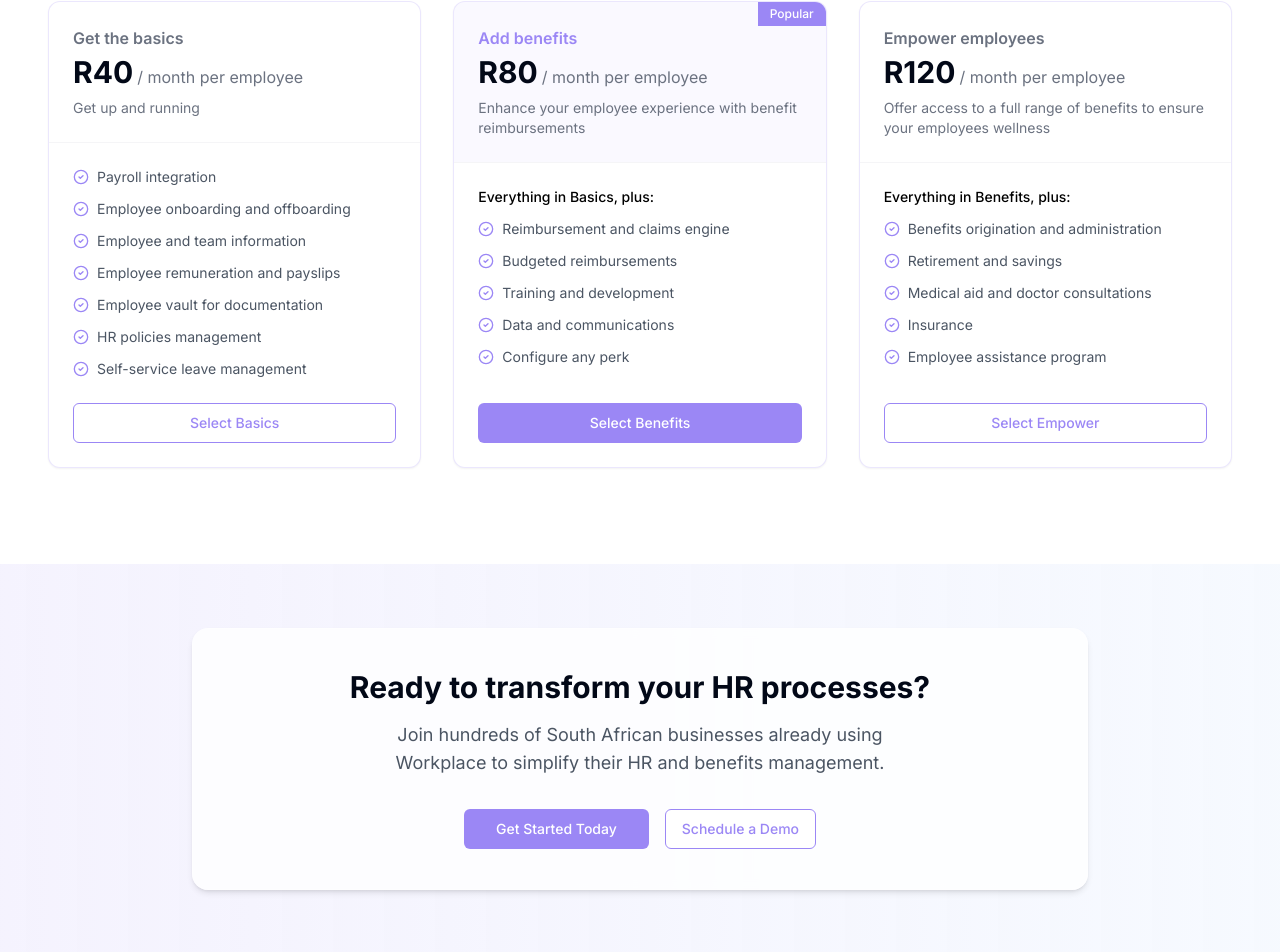
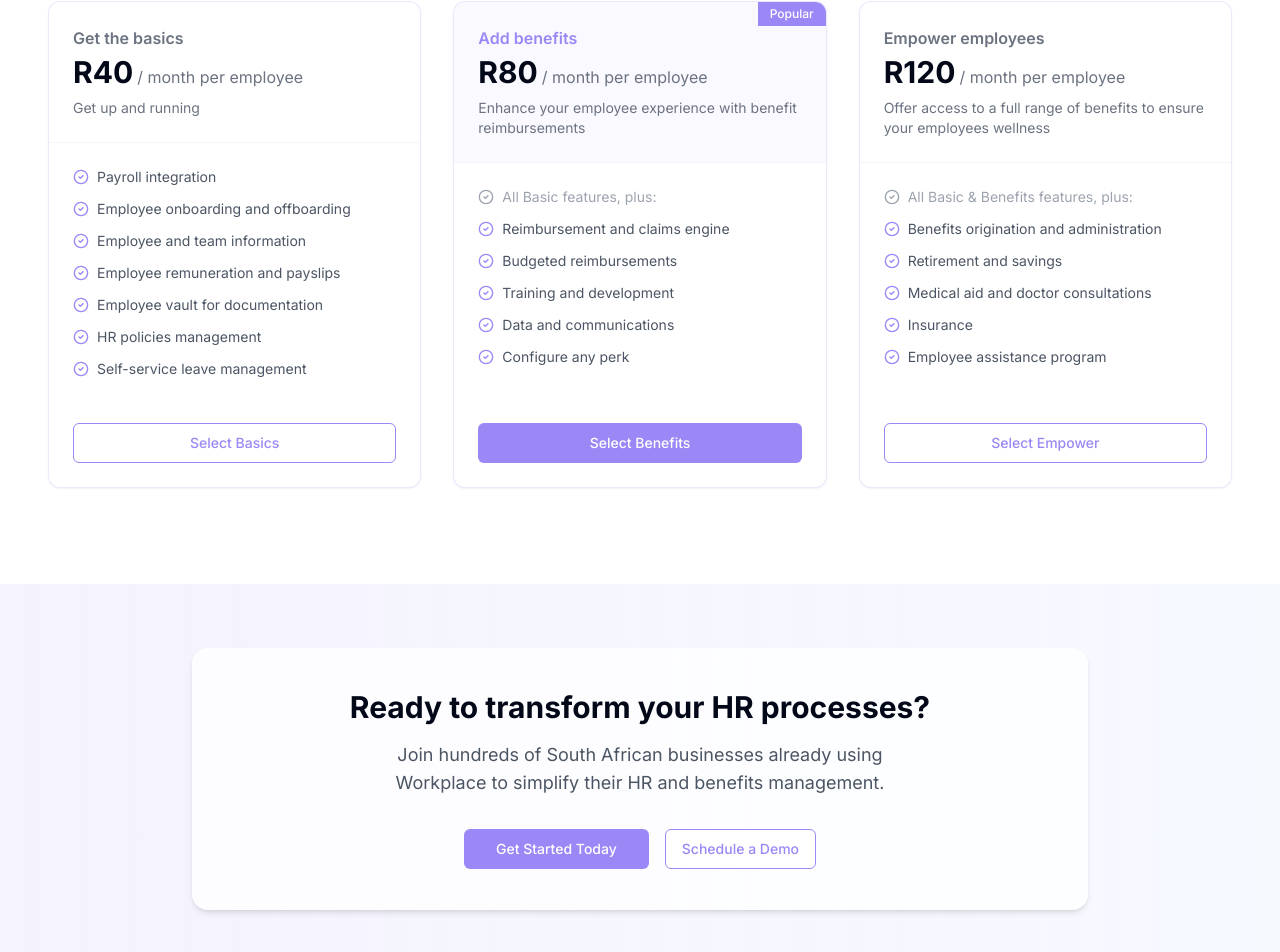
Before and after one commit to DennisCharlesWilliams/workplace-3f85ba4f, a React (Vite) app: page / in a window 1280 px wide. Shown: the part 1563-2515 px from the top of the page. Built offline with nearby package versions, Linux system fonts and the light colour scheme.

Commit message:
Align package option bullets
The package option bullet points will be aligned to improve readability and ensure consistency across all package options.  The third column will now include the basic package features and highlight what is extra in the other packages.

```diff
--- a/src/pages/Index.tsx
+++ b/src/pages/Index.tsx
@@ -278,8 +278,9 @@ const Index = () => {
 
               <div className="package-card-content">
                 <ul className="space-y-3">
-                  <li className="feature-list-item font-medium text-black">
-                    <span>Everything in Basics, plus:</span>
+                  <li className="feature-list-item text-gray-400">
+                    <CheckCircle2 className="h-4 w-4 text-gray-400 mr-2 flex-shrink-0 mt-0.5" />
+                    <span>All Basic features, plus:</span>
                   </li>
                   <li className="feature-list-item">
                     <CheckCircle2 className="h-4 w-4 text-workplace-purple mr-2 flex-shrink-0 mt-0.5" />
@@ -300,6 +301,10 @@ const Index = () => {
                   <li className="feature-list-item">
                     <CheckCircle2 className="h-4 w-4 text-workplace-purple mr-2 flex-shrink-0 mt-0.5" />
                     <span>Configure any perk</span>
+                  </li>
+                  <li className="feature-list-item invisible">
+                    <CheckCircle2 className="h-4 w-4 text-workplace-purple mr-2 flex-shrink-0 mt-0.5" />
+                    <span>Placeholder for alignment</span>
                   </li>
                 </ul>
               </div>
@@ -324,8 +329,9 @@ const Index = () => {
 
               <div className="package-card-content">
                 <ul className="space-y-3">
-                  <li className="feature-list-item font-medium text-black">
-                    <span>Everything in Benefits, plus:</span>
+                  <li className="feature-list-item text-gray-400">
+                    <CheckCircle2 className="h-4 w-4 text-gray-400 mr-2 flex-shrink-0 mt-0.5" />
+                    <span>All Basic & Benefits features, plus:</span>
                   </li>
                   <li className="feature-list-item">
                     <CheckCircle2 className="h-4 w-4 text-workplace-purple mr-2 flex-shrink-0 mt-0.5" />
@@ -346,6 +352,10 @@ const Index = () => {
                   <li className="feature-list-item">
                     <CheckCircle2 className="h-4 w-4 text-workplace-purple mr-2 flex-shrink-0 mt-0.5" />
                     <span>Employee assistance program</span>
+                  </li>
+                  <li className="feature-list-item invisible">
+                    <CheckCircle2 className="h-4 w-4 text-workplace-purple mr-2 flex-shrink-0 mt-0.5" />
+                    <span>Placeholder for alignment</span>
                   </li>
                 </ul>
               </div>
```
